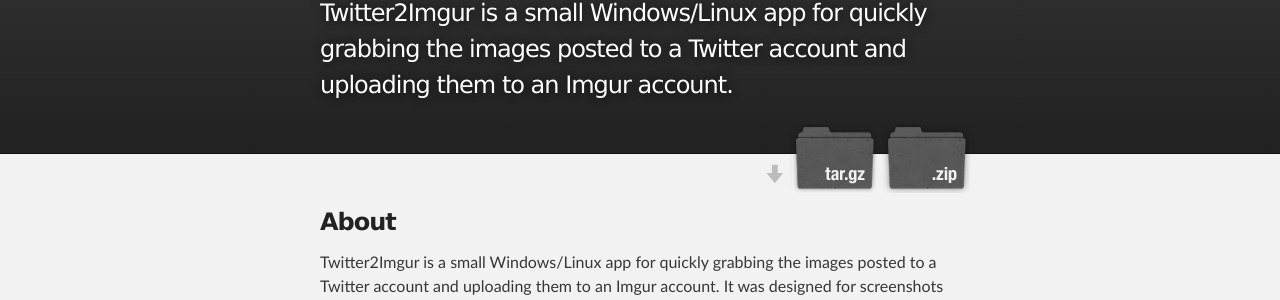
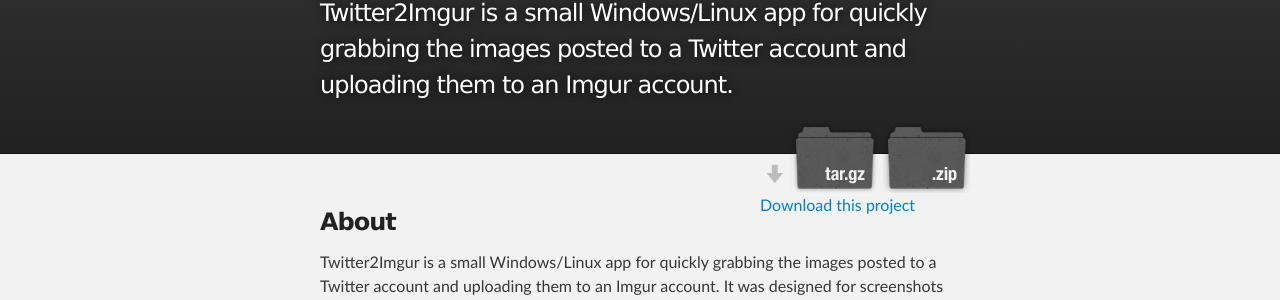
Before and after one commit to twitter2imgur/twitter2imgur, a plain HTML site: page index.html in a window 1280 px wide. Shown: the part 128-428 px from the top of the page. Drawn offline with Linux system fonts and the light colour scheme.

Commit message:
Update index.html

```diff
--- a/index.html
+++ b/index.html
@@ -24,6 +24,7 @@
             <section id="downloads">
               <a class="zip_download_link" href="https://github.com/twitter2imgur/twitter2imgur/zipball/master">Download this project as a .zip file</a>
               <a class="tar_download_link" href="https://github.com/twitter2imgur/twitter2imgur/tarball/master">Download this project as a tar.gz file</a>
+              <a class="download_link" href="https://github.com/twitter2imgur/twitter2imgur/tarball/master">Download this project</a>
             </section>
         </header>
     </div>
```
